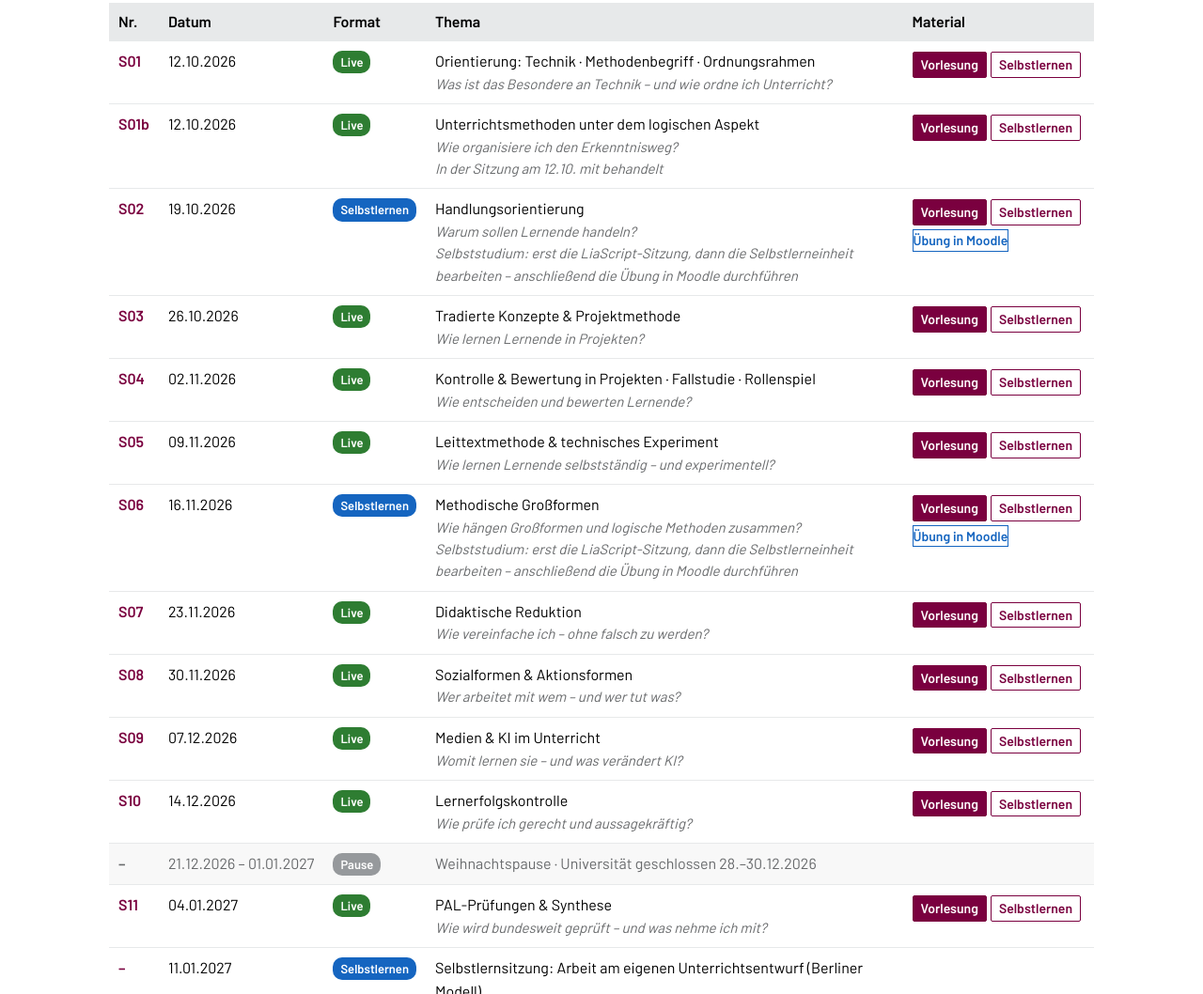
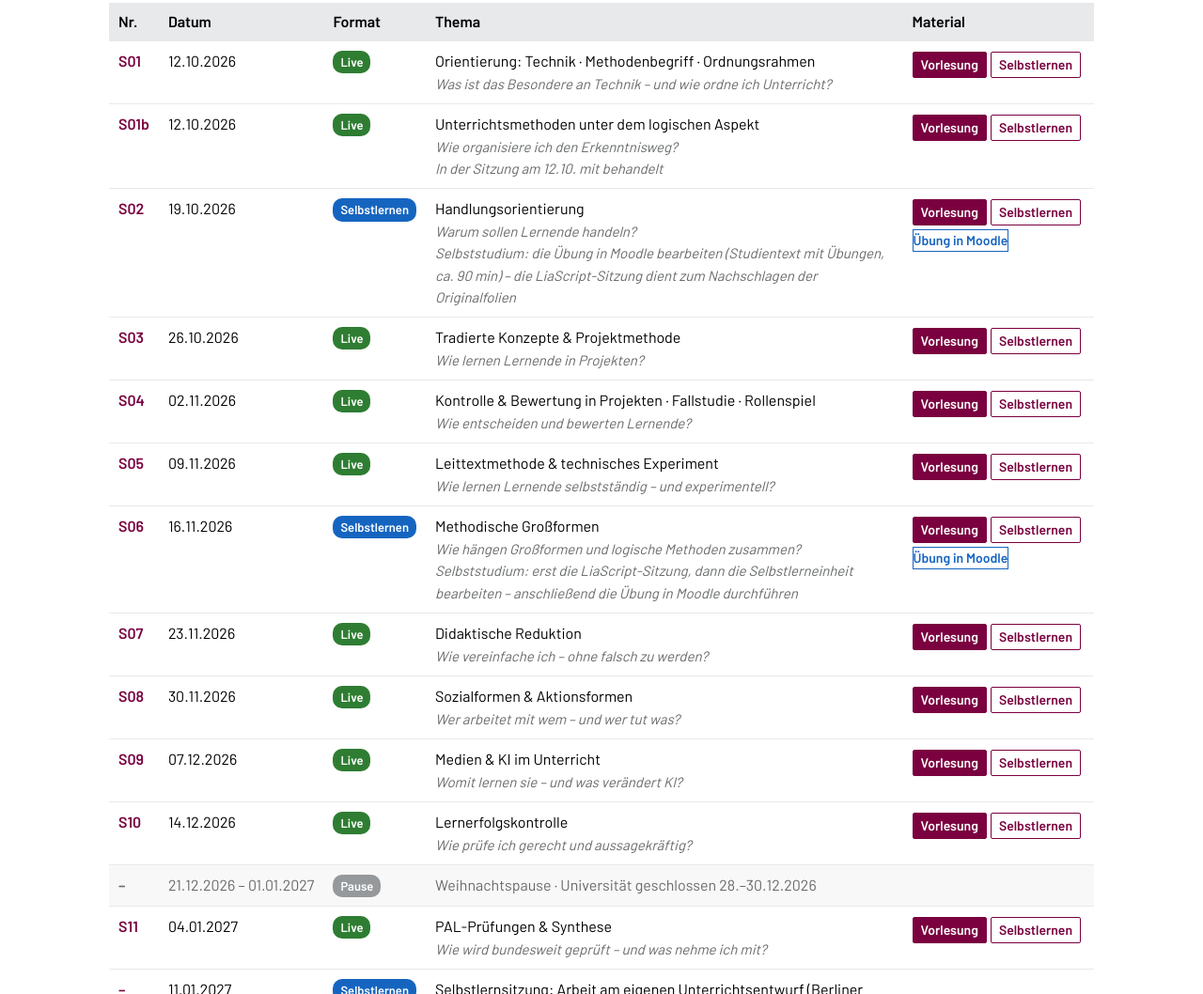
Before and after one commit to OVGU-VET-TechEd/Fachdidaktik_technischer_Allgemeinbildung_II, a plain HTML site: page index.html in a window 1280 px wide. Shown: the part 2161-3219 px from the top of the page at 94% size. Drawn offline with Linux system fonts and the light colour scheme.

Commit message:
Selbstlerneinheit S02 als Studientext mit Erläuterungen und Beispielen; leere Kapitelseiten gefüllt
Co-Authored-By: Claude Opus 5.5 <noreply@anthropic.com>

```diff
--- a/index.html
+++ b/index.html
@@ -79,7 +79,7 @@
     <thead><tr><th>Nr.</th><th>Datum</th><th>Format</th><th>Thema</th><th>Material</th></tr></thead>
     <tbody><tr><td class="no">S01</td><td class="date">12.10.2026</td><td><span class="badge live">Live</span></td><td>Orientierung: Technik · Methodenbegriff · Ordnungsrahmen<span class="q">Was ist das Besondere an Technik – und wie ordne ich Unterricht?</span></td><td class="links"><a class="lia solid" href="https://liascript.github.io/course/?https://raw.githubusercontent.com/OVGU-VET-TechEd/Fachdidaktik_technischer_Allgemeinbildung_II/main/S01_Orientierung.md" target="_blank" rel="noopener">Vorlesung</a><a class="lia" href="https://liascript.github.io/course/?https://raw.githubusercontent.com/OVGU-VET-TechEd/Fachdidaktik_technischer_Allgemeinbildung_II/main/Selflearn/S01_Orientierung.md" target="_blank" rel="noopener">Selbstlernen</a></td></tr>
 <tr><td class="no">S01b</td><td class="date">12.10.2026</td><td><span class="badge live">Live</span></td><td>Unterrichtsmethoden unter dem logischen Aspekt<span class="q">Wie organisiere ich den Erkenntnisweg?</span><span class="q">In der Sitzung am 12.10. mit behandelt</span></td><td class="links"><a class="lia solid" href="https://liascript.github.io/course/?https://raw.githubusercontent.com/OVGU-VET-TechEd/Fachdidaktik_technischer_Allgemeinbildung_II/main/S01b_Logische_Methoden.md" target="_blank" rel="noopener">Vorlesung</a><a class="lia" href="https://liascript.github.io/course/?https://raw.githubusercontent.com/OVGU-VET-TechEd/Fachdidaktik_technischer_Allgemeinbildung_II/main/Selflearn/S01b_Logische_Methoden.md" target="_blank" rel="noopener">Selbstlernen</a></td></tr>
-<tr><td class="no">S02</td><td class="date">19.10.2026</td><td><span class="badge self">Selbstlernen</span></td><td>Handlungsorientierung<span class="q">Warum sollen Lernende handeln?</span><span class="q">Selbststudium: erst die LiaScript-Sitzung, dann die Selbstlerneinheit bearbeiten – anschließend die Übung in Moodle durchführen</span></td><td class="links"><a class="lia solid" href="https://liascript.github.io/course/?https://raw.githubusercontent.com/OVGU-VET-TechEd/Fachdidaktik_technischer_Allgemeinbildung_II/main/S02_Handlungsorientierung.md" target="_blank" rel="noopener">Vorlesung</a><a class="lia" href="https://liascript.github.io/course/?https://raw.githubusercontent.com/OVGU-VET-TechEd/Fachdidaktik_technischer_Allgemeinbildung_II/main/Selflearn/S02_Handlungsorientierung.md" target="_blank" rel="noopener">Selbstlernen</a><a class="lia moodle" href="https://elearning.ovgu.de/mod/scorm/view.php?id=702165" target="_blank" rel="noopener">Übung in Moodle</a></td></tr>
+<tr><td class="no">S02</td><td class="date">19.10.2026</td><td><span class="badge self">Selbstlernen</span></td><td>Handlungsorientierung<span class="q">Warum sollen Lernende handeln?</span><span class="q">Selbststudium: die Übung in Moodle bearbeiten (Studientext mit Übungen, ca. 90 min) – die LiaScript-Sitzung dient zum Nachschlagen der Originalfolien</span></td><td class="links"><a class="lia solid" href="https://liascript.github.io/course/?https://raw.githubusercontent.com/OVGU-VET-TechEd/Fachdidaktik_technischer_Allgemeinbildung_II/main/S02_Handlungsorientierung.md" target="_blank" rel="noopener">Vorlesung</a><a class="lia" href="https://liascript.github.io/course/?https://raw.githubusercontent.com/OVGU-VET-TechEd/Fachdidaktik_technischer_Allgemeinbildung_II/main/Selflearn/S02_Handlungsorientierung.md" target="_blank" rel="noopener">Selbstlernen</a><a class="lia moodle" href="https://elearning.ovgu.de/mod/scorm/view.php?id=702165" target="_blank" rel="noopener">Übung in Moodle</a></td></tr>
 <tr><td class="no">S03</td><td class="date">26.10.2026</td><td><span class="badge live">Live</span></td><td>Tradierte Konzepte &amp; Projektmethode<span class="q">Wie lernen Lernende in Projekten?</span></td><td class="links"><a class="lia solid" href="https://liascript.github.io/course/?https://raw.githubusercontent.com/OVGU-VET-TechEd/Fachdidaktik_technischer_Allgemeinbildung_II/main/S03_Projektmethode.md" target="_blank" rel="noopener">Vorlesung</a><a class="lia" href="https://liascript.github.io/course/?https://raw.githubusercontent.com/OVGU-VET-TechEd/Fachdidaktik_technischer_Allgemeinbildung_II/main/Selflearn/S03_Projektmethode.md" target="_blank" rel="noopener">Selbstlernen</a></td></tr>
 <tr><td class="no">S04</td><td class="date">02.11.2026</td><td><span class="badge live">Live</span></td><td>Kontrolle &amp; Bewertung in Projekten · Fallstudie · Rollenspiel<span class="q">Wie entscheiden und bewerten Lernende?</span></td><td class="links"><a class="lia solid" href="https://liascript.github.io/course/?https://raw.githubusercontent.com/OVGU-VET-TechEd/Fachdidaktik_technischer_Allgemeinbildung_II/main/S04_Bewertung_Fallstudie_Rollenspiel.md" target="_blank" rel="noopener">Vorlesung</a><a class="lia" href="https://liascript.github.io/course/?https://raw.githubusercontent.com/OVGU-VET-TechEd/Fachdidaktik_technischer_Allgemeinbildung_II/main/Selflearn/S04_Bewertung_Fallstudie_Rollenspiel.md" target="_blank" rel="noopener">Selbstlernen</a></td></tr>
 <tr><td class="no">S05</td><td class="date">09.11.2026</td><td><span class="badge live">Live</span></td><td>Leittextmethode &amp; technisches Experiment<span class="q">Wie lernen Lernende selbstständig – und experimentell?</span></td><td class="links"><a class="lia solid" href="https://liascript.github.io/course/?https://raw.githubusercontent.com/OVGU-VET-TechEd/Fachdidaktik_technischer_Allgemeinbildung_II/main/S05_Leittext_Experiment.md" target="_blank" rel="noopener">Vorlesung</a><a class="lia" href="https://liascript.github.io/course/?https://raw.githubusercontent.com/OVGU-VET-TechEd/Fachdidaktik_technischer_Allgemeinbildung_II/main/Selflearn/S05_Leittext_Experiment.md" target="_blank" rel="noopener">Selbstlernen</a></td></tr>
```
Also changed, not shown: 3 other files.
